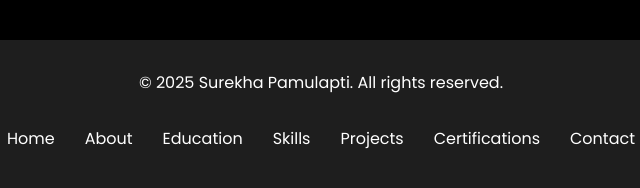
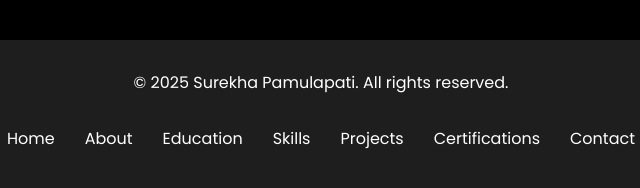
Before and after one commit to surekhapamulapati/surekhapamulapati.github.io, a plain HTML site: page index.html in a window 1280 px wide. Shown: the part 6227-6415 px from the top of the page, 319-959 px from the left. Drawn offline with nearby package versions, Linux system fonts and the light colour scheme.

Commit message:
index.html

```diff
--- a/index.html
+++ b/index.html
@@ -1717,7 +1717,7 @@
     <!-- Footer -->
     <footer>
         <div class="container">
-            <p>&copy; 2025 Surekha Pamulapti. All rights reserved.</p>
+            <p>&copy; 2025 Surekha Pamulapati. All rights reserved.</p>
             <ul class="footer-links">
                 <li><a href="#hero">Home</a></li>
                 <li><a href="#about">About</a></li>
```
